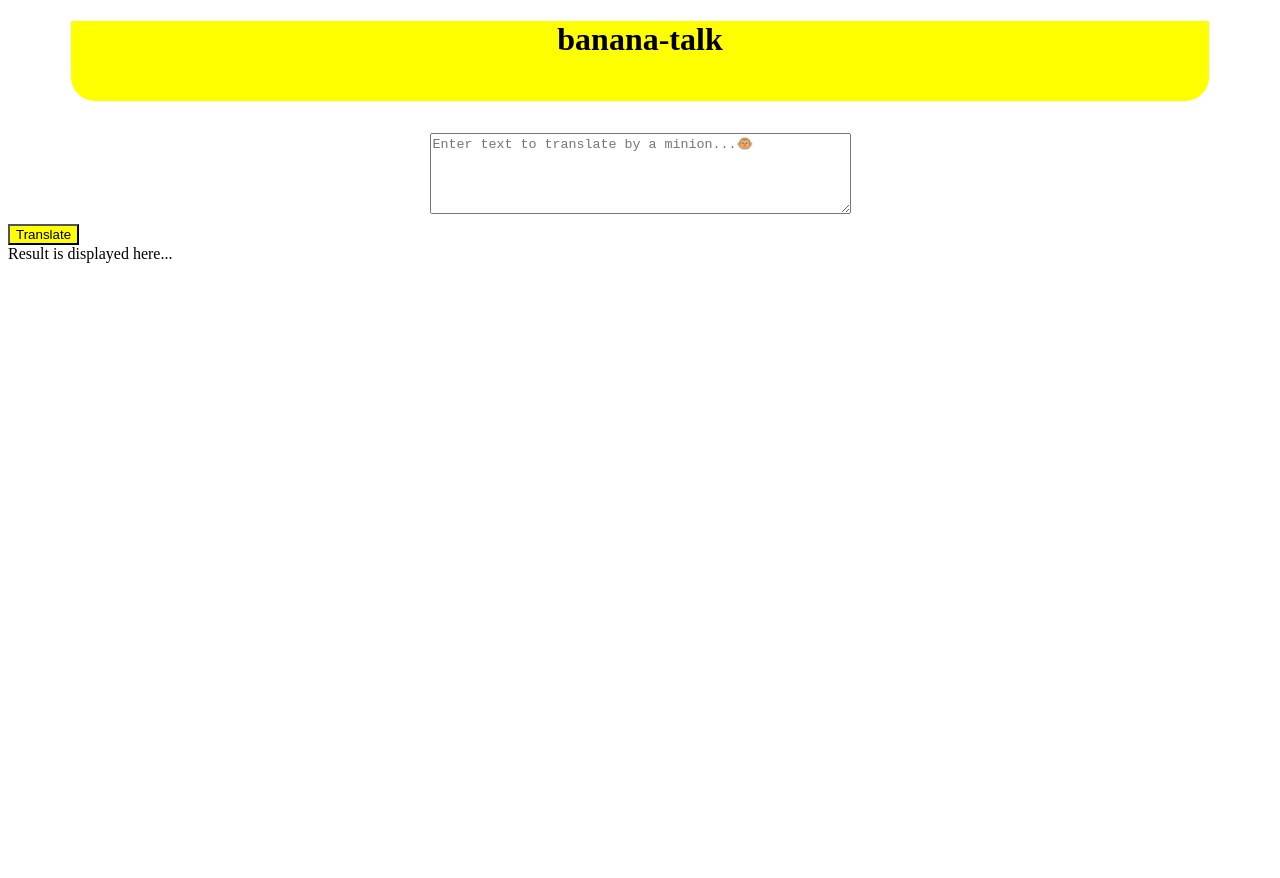
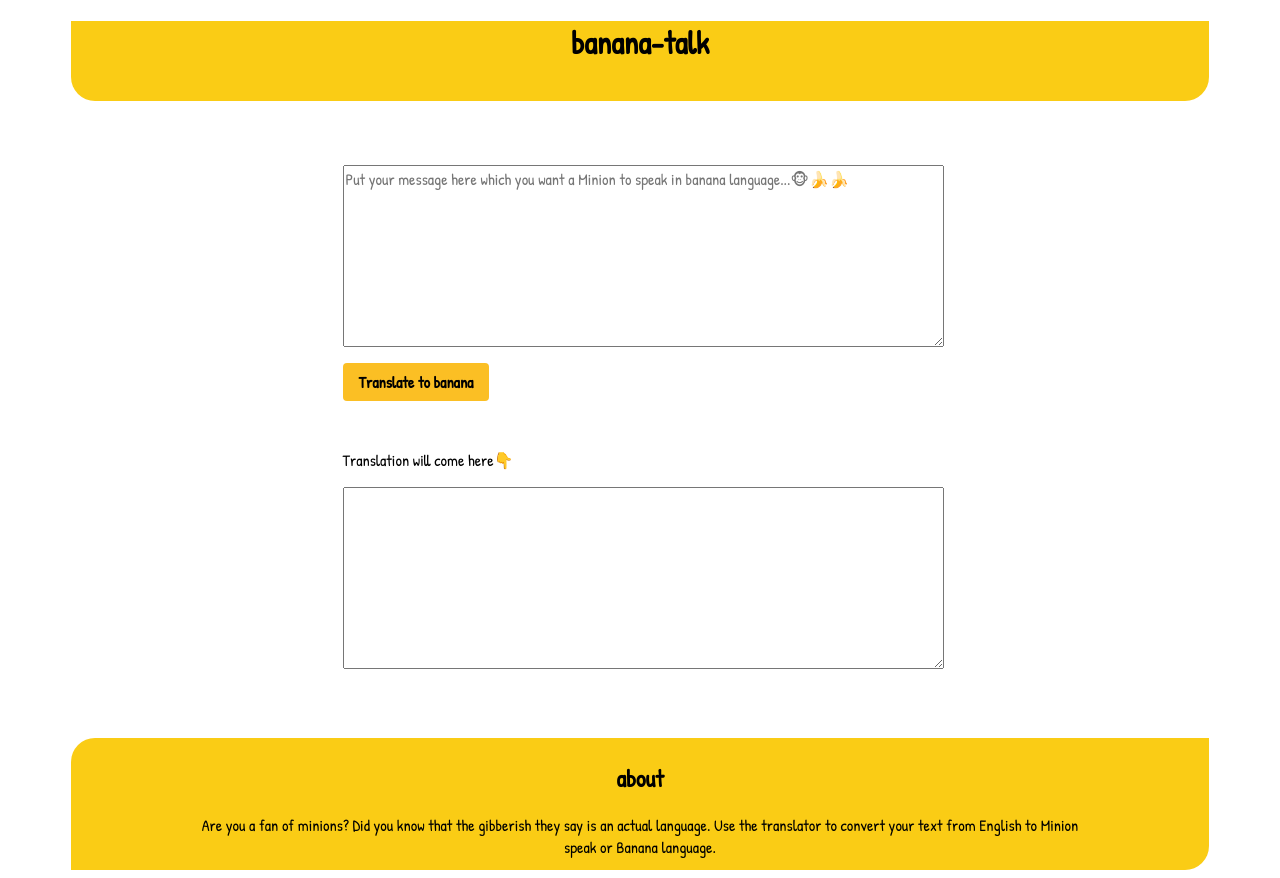
Before and after one commit to Soumya323/minion-speak-marksix, a plain HTML site: page index.html in a window 1280 px wide. Before the commit the page ends 800 px from the top, so only its background shows below. Drawn offline with Linux system fonts and the light colour scheme.

Commit message:
added result showcase with api call and css styling

```diff
--- a/app.js
+++ b/app.js
@@ -1,6 +1,6 @@
 var textarea = document.querySelector("#text-area");
 var button = document.querySelector("#translate-button");
-var resultText = document.querySelector("#result-text");
+var resultTextArea = document.querySelector("#result-text-area");
 
 button.addEventListener("click", translateClicked);
 
@@ -19,12 +19,16 @@ function translateClicked() {
             console.error('Error', error);
         });
 
-    // updateResultUI(" Hey kya bolti tuuu");
+    // TestResult(" Hey kya bolti tuuu");
 }
 
 function updateResultUI(jsondata) {
 
     const data = JSON.parse(jsondata);
     result = data.contents.translated;
-    resultText.innerText = result;
+    resultTextArea.value = result;
 }
+
+function TestResult(data) {
+    resultTextArea.value = data;
+}
--- a/index.html
+++ b/index.html
@@ -14,13 +14,26 @@
     </header>
 
     <div class="container">
-        <textarea id="text-area" rows="5" cols="50" placeholder="Enter text to translate by a minion...🐵"></textarea>
-        <button type="button" id="translate-button">Translate</button>
+        <div class="center-container">
+            <textarea id="text-area" rows="8" cols="82"
+                placeholder="Put your message here which you want a Minion to speak in banana language...🐵🍌🍌"></textarea>
+            <button type="button" id="translate-button">Translate to banana</button>
+
+            <p>Translation will come here👇</p>
+            <div id="result-text">
+                <textarea readonly name="" id="result-text-area" cols="82" rows="8">
+               </textarea>
+            </div>
+        </div>
     </div>
 
-    <div id="result-text">
-        Result is displayed here...
-    </div>
+
+
+    <footer class="footer">
+        <h2>about</h2>
+        <p>Are you a fan of minions? Did you know that the gibberish they say is an actual language. Use the translator
+            to convert your text from English to Minion speak or Banana language.</p>
+    </footer>
 
     <script src="/app.js" type="text/javascript"></script>
 </body>
--- a/style.css
+++ b/style.css
@@ -1,5 +1,16 @@
+@import url('https://fonts.googleapis.com/css2?family=Carter+One&family=Indie+Flower&family=Patrick+Hand&display=swap');
+
+body {
+    font-family: 'Patrick Hand', cursive;
+}
+
+:root {
+    --primary-color: #facc15;
+    --button-color: #fbbf24;
+}
+
 .page-header {
-    background-color: yellow;
+    background-color: var(--primary-color);
     width: 90%;
     margin: auto;
     height: 5rem;
@@ -10,20 +21,61 @@
 
 .container {
     display: flex;
+    position: relative;
     flex-direction: column;
-    align-items: start;
     justify-content: center;
-    text-align: center;
-    margin-top: 2rem;
+    align-items: flex-start;
+    align-items: center;
+    margin-top: 4rem;
+    /* height: 100vh; */
 }
 
-#text-area {
-    /* width: 50%; */
-    margin-left: auto;
-    margin-right: auto;
+.center-container {
+    display: flex;
+    flex-direction: column;
+    align-items: flex-start;
+}
+
+textarea {
+    font-family: 'Patrick Hand', cursive;
+    width: 100%;
+    font-size: 1rem;
 }
 
 #translate-button {
-    background-color: yellow;
-    margin-top: 10px;
+    background-color: var(--button-color);
+    margin-top: 1rem;
+    padding: 0.5rem 1rem;
+    font-size: 1rem;
+    border-style: none;
+    margin-bottom: 2rem;
+    border-radius: 0.25rem;
+    font-family: 'Patrick Hand', cursive;
+    font-weight: 600;
 }
+
+#result-text {
+    border: 10px black;
+    box-sizing: border-box;
+    width: 100%;
+}
+
+.footer {
+    background-color: var(--primary-color);
+    width: 90%;
+    margin: auto;
+    height: 8rem;
+    padding-top: 0.25rem;
+    margin-top: 4rem;
+    text-align: center;
+    border-top-left-radius: 1.5rem;
+    border-bottom-right-radius: 1.5rem;
+}
+
+.footer h2 {}
+
+.footer p {
+    max-width: 80%;
+    text-align: center;
+    margin: 0 auto;
+}
```
